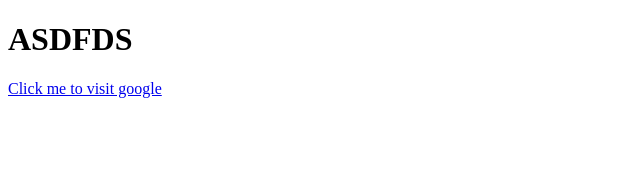
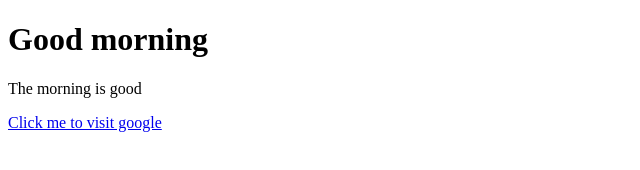
Before and after one commit to DharaniTharan06/Custom_react, a plain HTML site: page index.html in a window 1280 px wide. Shown: the whole page, without its empty margins (0-640 px from the left). Drawn offline with Linux system fonts and the light colour scheme.

Commit message:
Added a p element

```diff
--- a/index.html
+++ b/index.html
@@ -7,7 +7,8 @@
     </head>
     <body>
         <div id="root">
-            <h1>ASDFDS</h1>
+            <h1>Good morning</h1>
+            <p>The morning is good</p>
         </div>
         <script src="./customreact.js"></script>
     </body>
```
